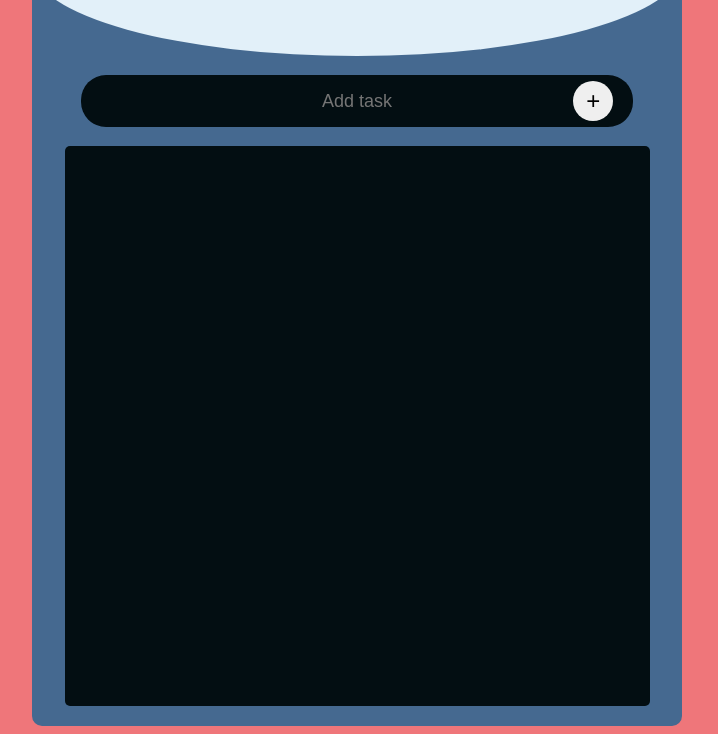
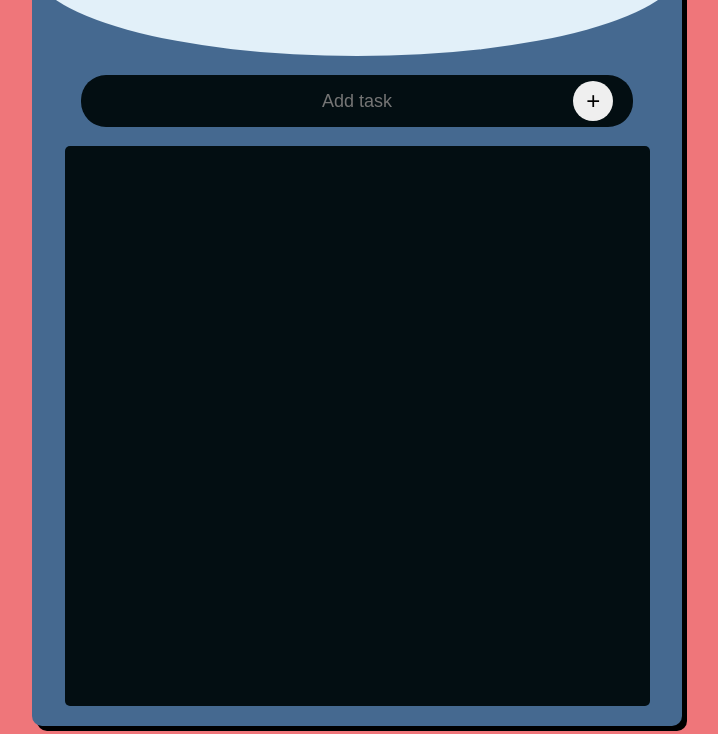
Before and after one commit to MisterM1ke/CourseCareer, a plain HTML site: page index.html in a window 1280 px wide. Shown: the part 132-866 px from the top of the page, without its empty margins (283-1001 px from the left). Drawn offline with Linux system fonts and the light colour scheme.

Commit message:
added box shadow

```diff
--- a/style.css
+++ b/style.css
@@ -13,6 +13,7 @@ body{
     min-width: 500px;
     max-width: 650px;
     height: 850px;
+    box-shadow: 5px 5px;;
 }
 #title{
     display: flex;
```
